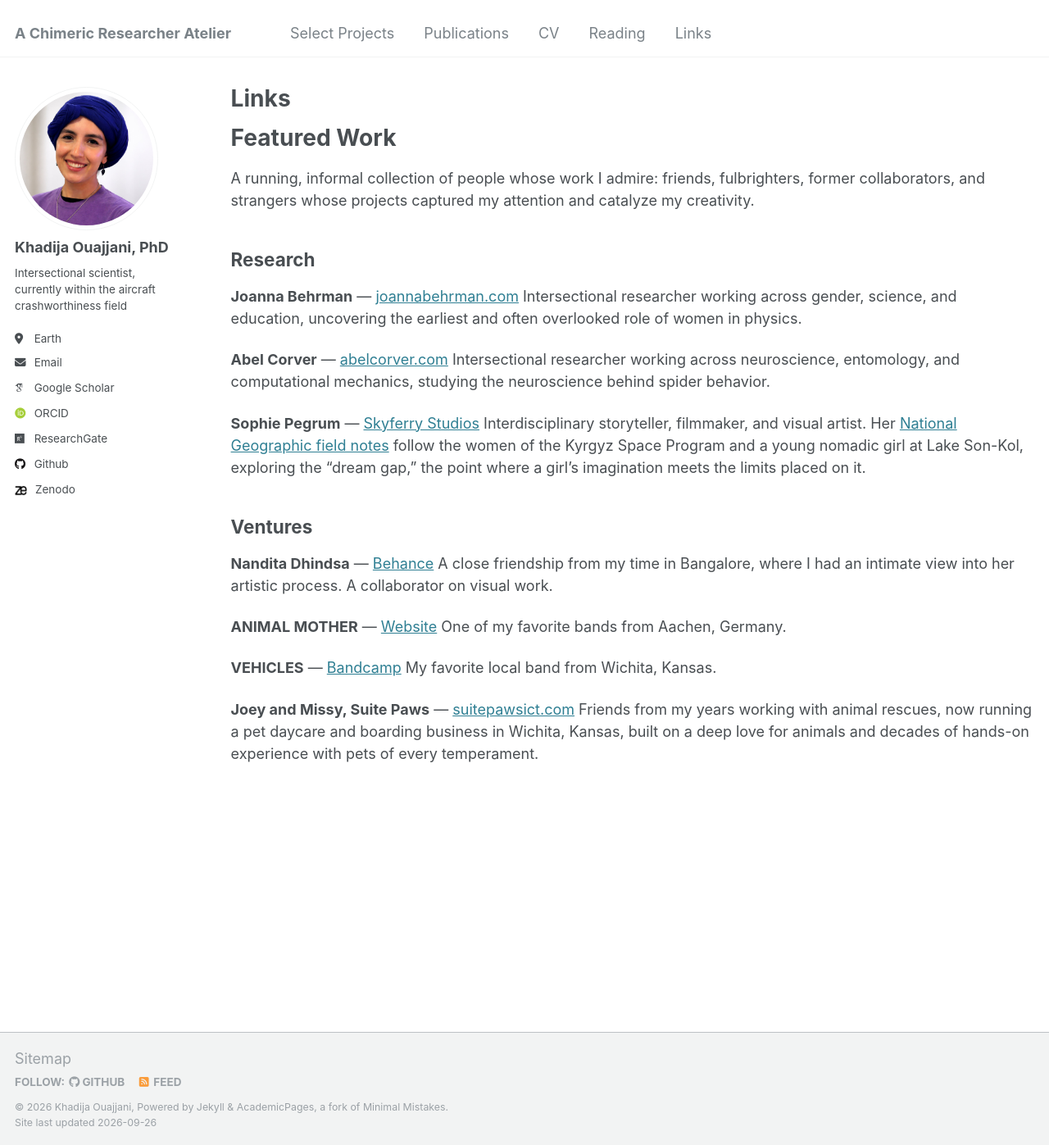
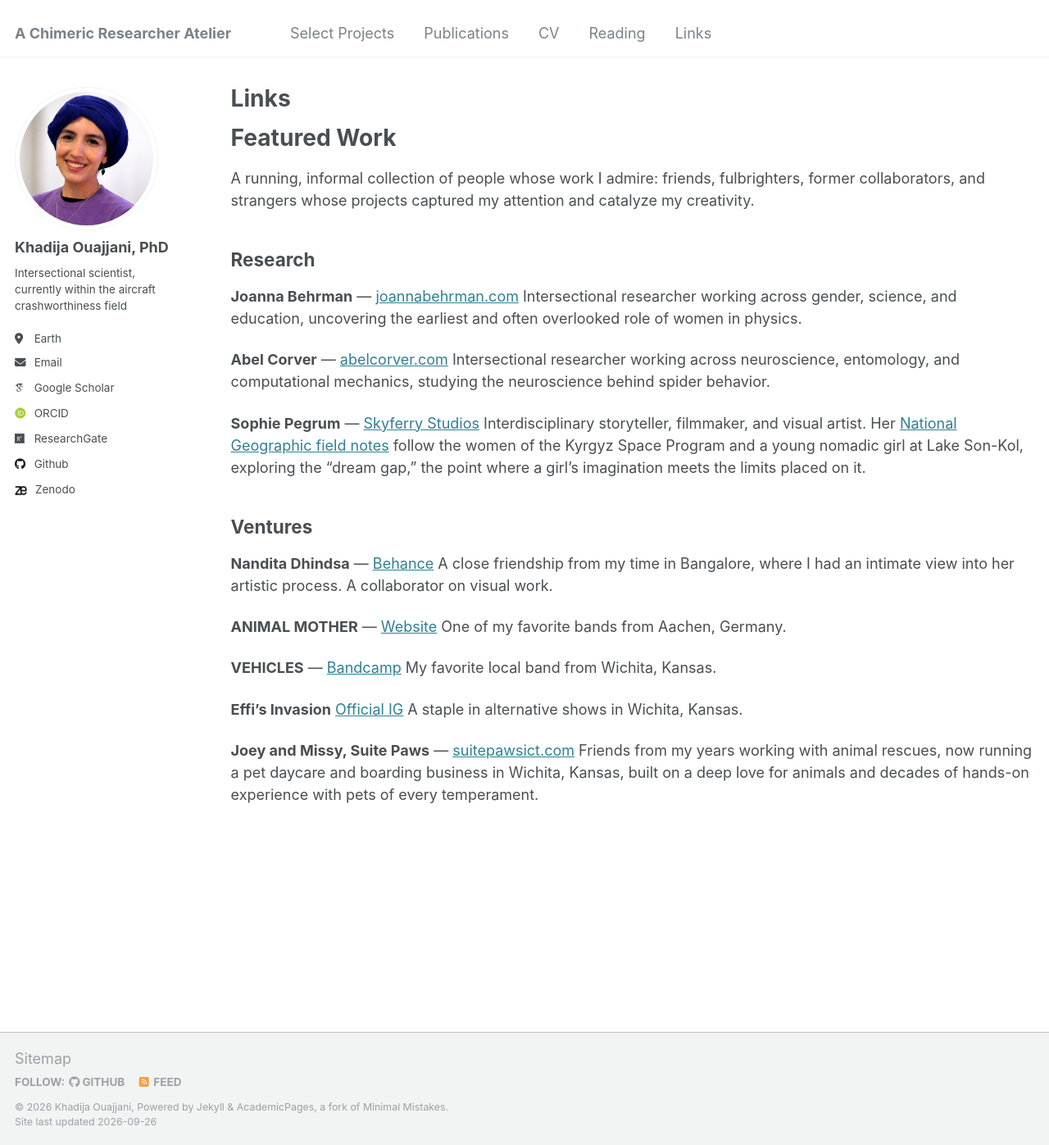
Before and after one commit to drko-curius/drko-curius.github.io, a Jekyll site: the page built from _pages/Links.md, in a window 1280 px wide and 1397 px high. Shown: the whole window at 82% size. Built offline with Jekyll 4.4.1, drawn with Linux system fonts in a browser that asks for light colours; some web fonts are replaced; comment, search, counter and statistics services are not loaded.

Commit message:
Update Links.md

```diff
--- a/_pages/Links.md
+++ b/_pages/Links.md
@@ -39,6 +39,9 @@ One of my favorite bands from Aachen, Germany.
 **VEHICLES** — [Bandcamp](https://vehiclestheband.bandcamp.com/)
 My favorite local band from Wichita, Kansas.
 
+**Effi's Invasion** [Official IG](https://www.instagram.com/effis.invasion/)
+A staple in alternative shows in Wichita, Kansas.
+
 
 **Joey and Missy, Suite Paws** — [suitepawsict.com](https://suitepawsict.com/)
 Friends from my years working with animal rescues, now running a pet daycare and boarding business in Wichita, Kansas, built on a deep love for animals and decades of hands-on experience with pets of every temperament.
```
